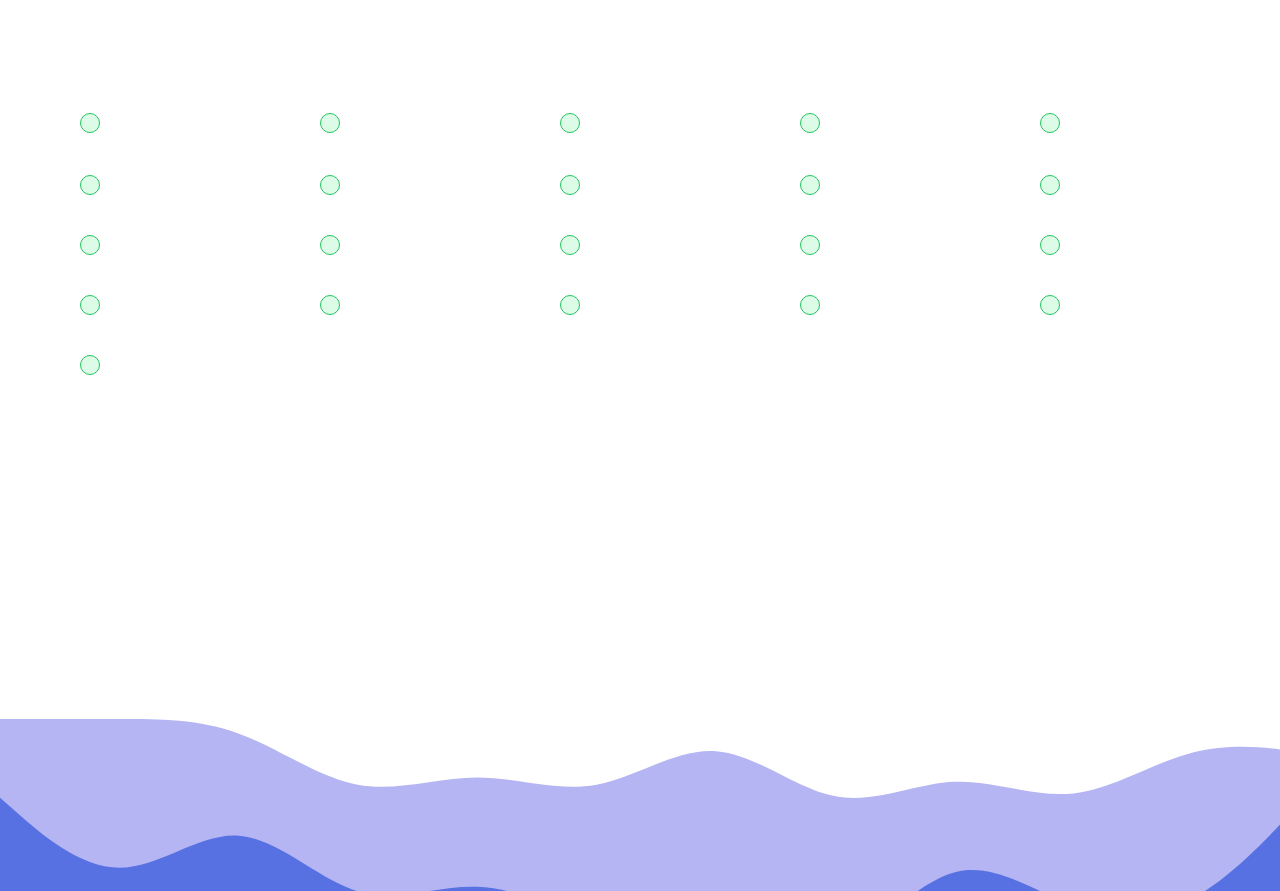
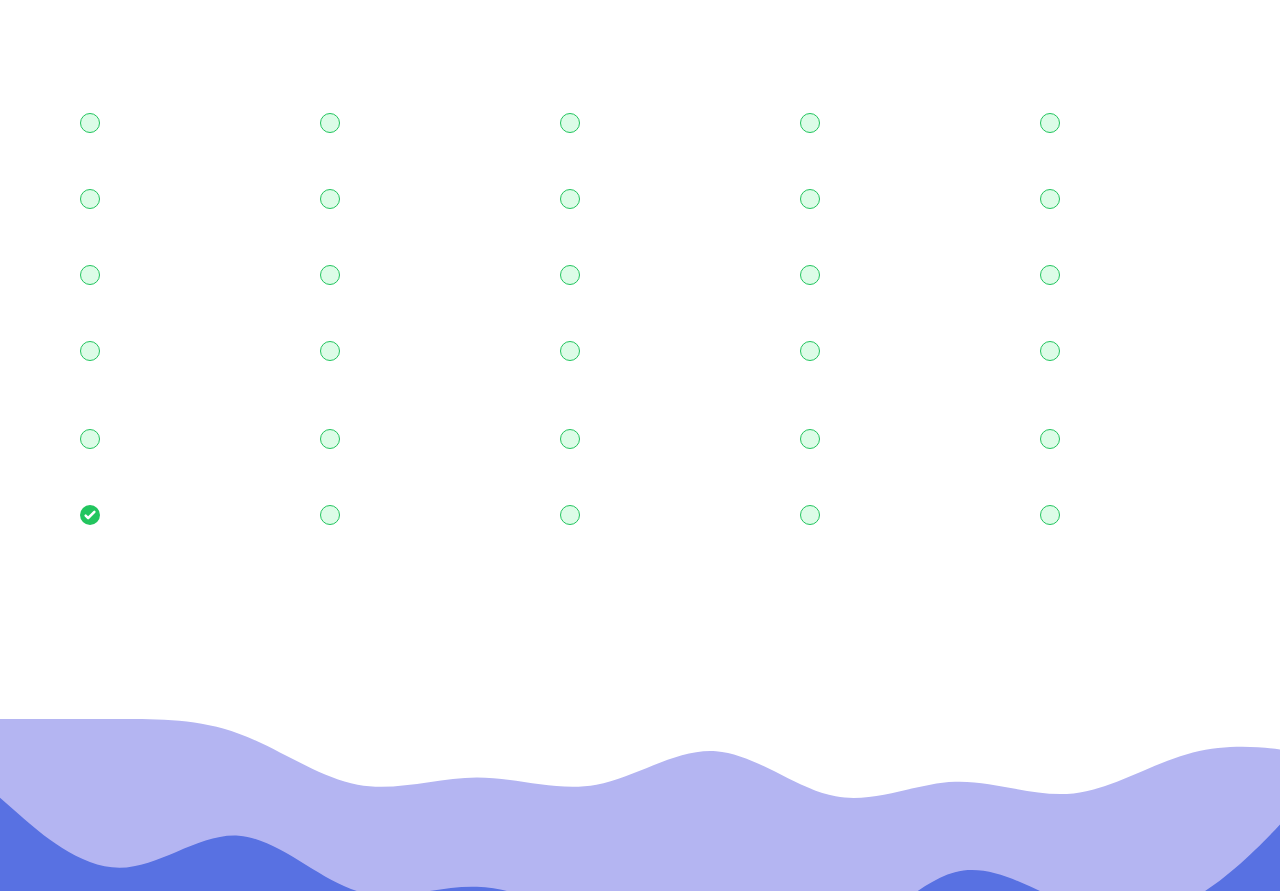
Before and after one commit to bmwolf102990/bmwolf.dev, a Next.js app: page / in a window 1280 px wide. Shown: the part 4800-5691 px from the top of the page. Built offline with nearby package versions, Linux system fonts and the light colour scheme.

Commit message:
Updated bucketList data  entries

```diff
--- a/src/data/bucketList.ts
+++ b/src/data/bucketList.ts
@@ -1,4 +1,8 @@
 export const bucketList = [
+    {
+        item: 'Visit all 7 continents',
+        checked: false,
+    },
     {
         item: 'Visit all US national parks',
         checked: false,
@@ -8,82 +12,113 @@ export const bucketList = [
         checked: false,
     },
     {
-        item: '',
+        item: 'Hike the entire PCT',
         checked: false,
     },
     {
-        item: '',
+        item: 'Hike the entire CDT',
         checked: false,
     },
     {
-        item: '',
+        item: 'Hike the entire GPT',
         checked: false,
     },
     {
-        item: '',
+        item: 'Hike the entire AT',
         checked: false,
     },
     {
-        item: '',
+        item: 'Complete the Phoenix Marathon',
         checked: false,
     },
     {
-        item: '',
+        item: 'Summit Denali',
         checked: false,
     },
     {
-        item: '',
+        item: 'Summit Aconcagua',
         checked: false,
     },
     {
-        item: '',
+        item: 'Summit Vinson Massif',
         checked: false,
     },
     {
-        item: '',
+        item: 'Summit Mont Blanc',
         checked: false,
     },
     {
-        item: '',
+        item: 'Summit Kilimanjaro',
         checked: false,
     },
     {
-        item: '',
+        item: 'Summit Elbrus',
         checked: false,
     },
     {
-        item: '',
+        item: 'Summit Everest',
         checked: false,
     },
     {
-        item: '',
+        item: 'Summit Puncak Jaya',
         checked: false,
     },
     {
-        item: '',
+        item: 'Summit Kosciuszko',
         checked: false,
     },
     {
-        item: '',
+        item: 'Summit Chimborazo',
         checked: false,
     },
     {
-        item: '',
+        item: 'Custom build a gaming computer',
         checked: false,
     },
     {
-        item: '',
+        item: 'Custom build a smart mirror',
         checked: false,
     },
     {
-        item: '',
+        item: 'Custom build a home server',
         checked: false,
     },
     {
-        item: '',
+        item: 'Practice Brazilian Jiu-Jitsu',
         checked: false,
     },
-
+    {
+        item: 'Practice Tai Chi',
+        checked: false,
+    },
+    {
+        item: 'Practice Qigong',
+        checked: false,
+    },
+    {
+        item: 'Practice rock climbing',
+        checked: false,
+    },
+    {
+        item: 'Practice meditation',
+        checked: true,
+    },
+    {
+        item: 'Attend a USWNT match',
+        checked: false,
+    },
+    {
+        item: 'Attend a UNMNT match',
+        checked: false,
+    },
+    {
+        item: 'Attend a Uruguay match',
+        checked: false,
+    },
+    {
+        item: 'Attend a FIFA World Cup',
+        checked: false,
+    },
 ];
 
 export default bucketList;
```
